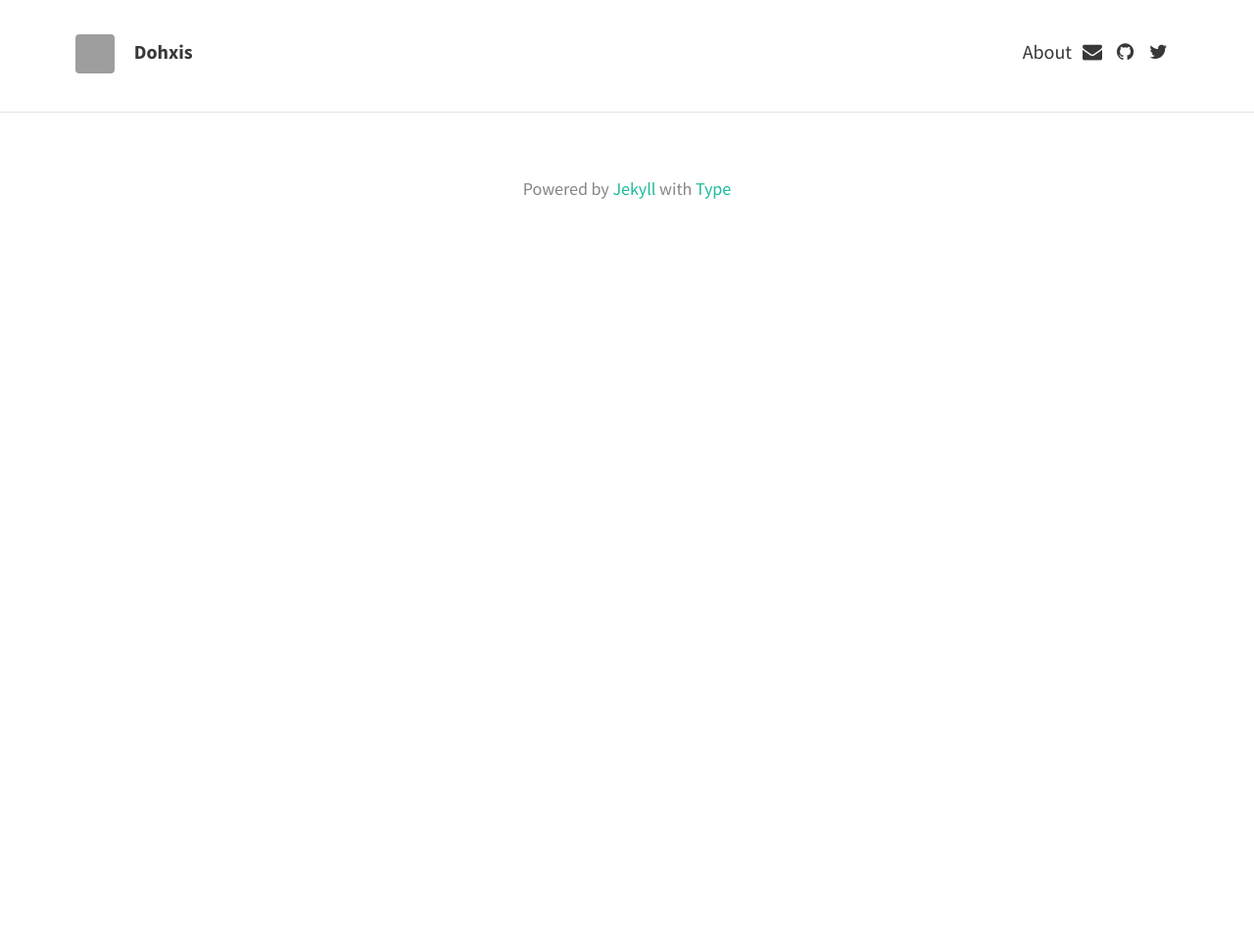
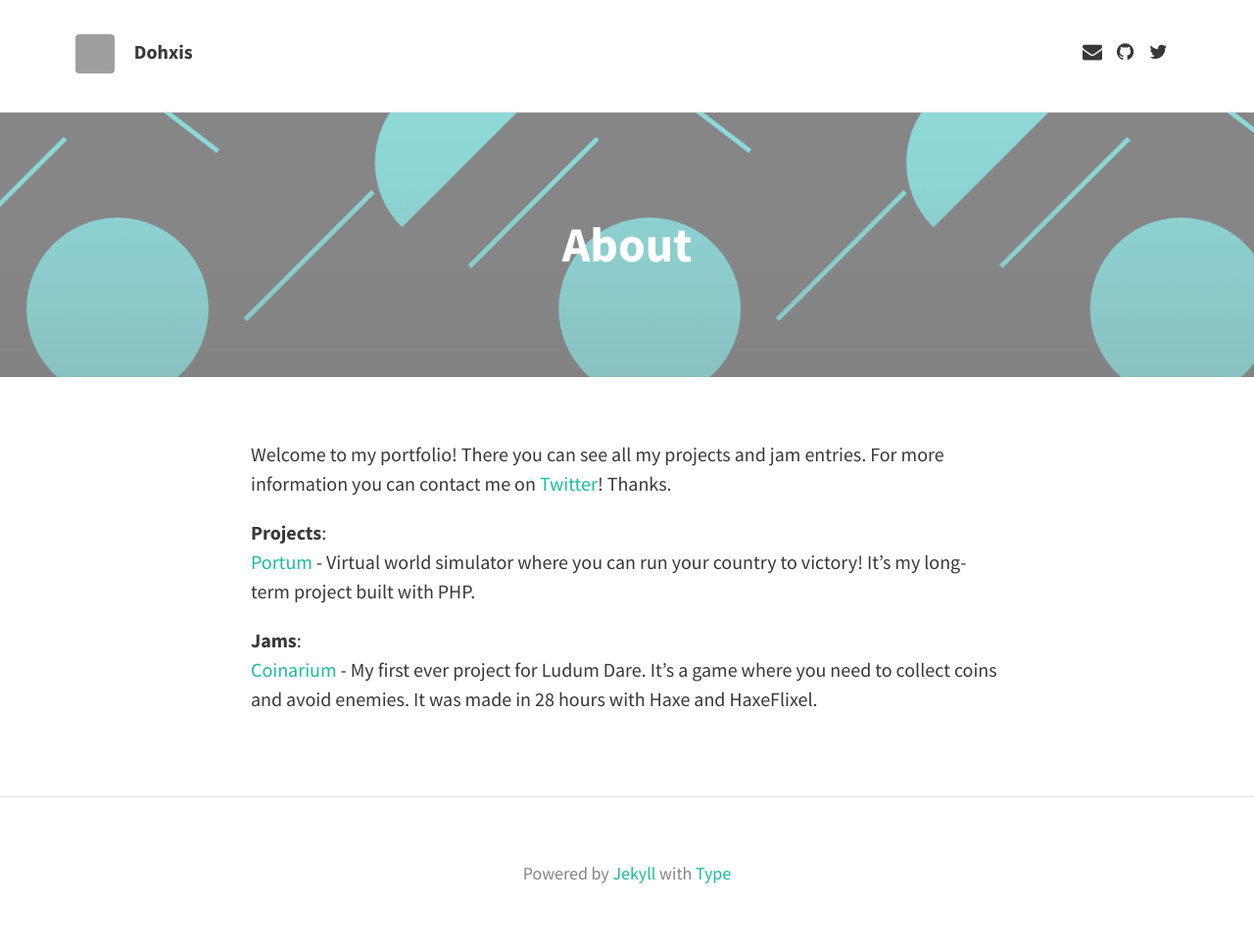
Before and after one commit to Dohxis/dohxis.github.io, a Jekyll site: the page built from index.md, in a window 1280 px wide. Shown: the whole page at 98% size. Built offline with Jekyll 4.4.1, drawn with Linux system fonts in a browser that asks for light colours; nearby versions of some CDN libraries; the list of posts is cut into pages by our own code; before the commit the page ends 900 px from its top, so only the background shows below that; grey boxes are pictures that could not be loaded.

Commit message:
About page

```diff
--- a/_includes/header.html
+++ b/_includes/header.html
@@ -20,9 +20,9 @@
 		<ul>
 			{% for page in site.pages %}
 				{% if page.title and page.hide != true %}
-				<li>
+				<!-- <li>
 					<a class="page-link" href="{{ page.url | prepend: site.baseurl }}">{{ page.title }}</a>
-				</li>
+				</li> -->
 				{% endif %}
 			{% endfor %}
 
--- /dev/null
+++ b/index.md
@@ -0,0 +1,13 @@
+---
+layout: page
+title: About
+feature-img: "img/sample_feature_img.png"
+---
+
+Welcome to my portfolio! There you can see all my projects and jam entries. For more information you can contact me on [Twitter](https://twitter.com/dohxis)! Thanks.
+
+**Projects**:<br />
+[Portum](http://portumgame.com) - Virtual world simulator where you can run your country to victory! It’s my long-term project built with PHP.
+
+**Jams**:<br />
+[Coinarium](http://ludumdare.com/compo/ludum-dare-31/?action=preview&uid=41073) - My first ever project for Ludum Dare. It’s a game where you need to collect coins and avoid enemies. It was made in 28 hours with Haxe and HaxeFlixel.
```
Also changed, not shown: index_blog.html (line endings or trailing spaces).
